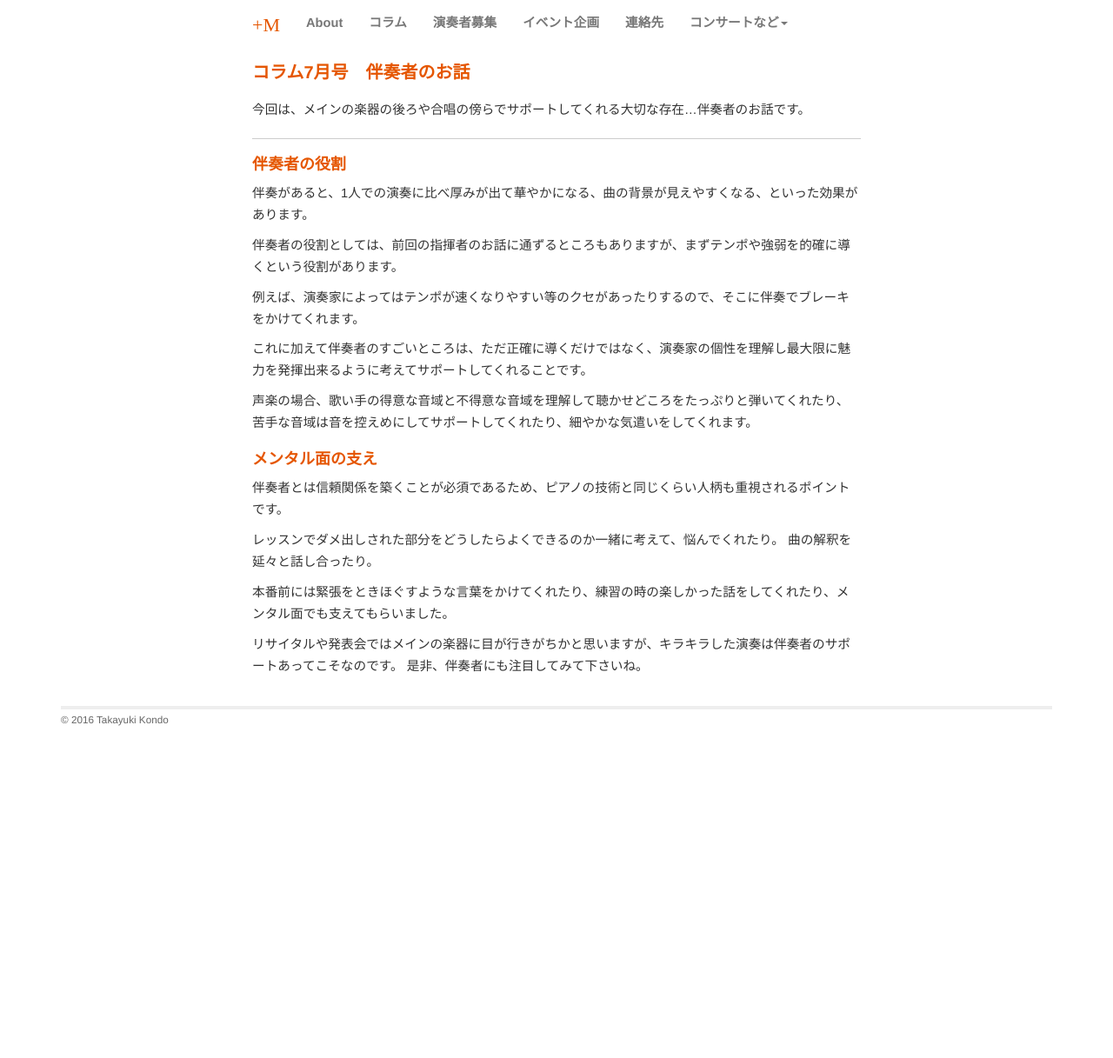
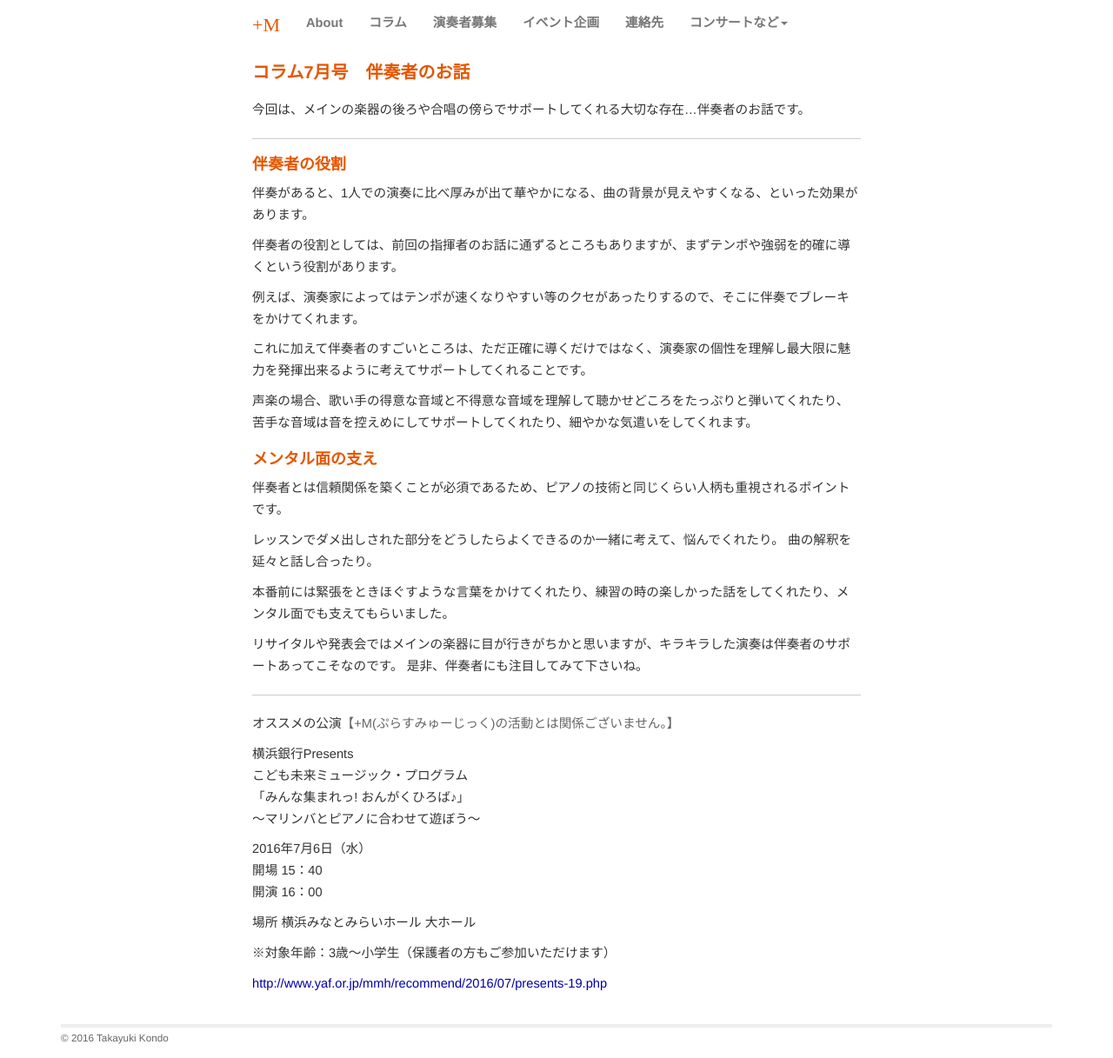
Before and after one commit to shinnkondo/plus-music-japan.github.io, a Jekyll site: the page built from _posts/2016-07-01-accompanist.md, in a window 1280 px wide. Shown: the whole page at 87% size. Built offline with Jekyll 4.4.1, drawn with Linux system fonts in a browser that asks for light colours; nearby versions of some CDN libraries; some web fonts are replaced; before the commit the page ends 900 px from its top, so only the background shows below that.

```diff
--- a/_posts/2016-07-01-accompanist.md
+++ b/_posts/2016-07-01-accompanist.md
@@ -35,3 +35,23 @@
 
 リサイタルや発表会ではメインの楽器に目が行きがちかと思いますが、キラキラした演奏は伴奏者のサポートあってこそなのです。
 是非、伴奏者にも注目してみて下さいね。
+
+
+---
+
+オススメの公演<span class="inhibit">【+M(ぷらすみゅーじっく)の活動とは関係ございません。】</span>
+
+横浜銀行Presents
+こども未来ミュージック・プログラム
+「みんな集まれっ! おんがくひろば♪」
+～マリンバとピアノに合わせて遊ぼう～
+
+2016年7月6日（水）
+開場 15：40
+開演 16：00
+
+場所 横浜みなとみらいホール 大ホール
+
+※対象年齢：3歳～小学生（保護者の方もご参加いただけます）
+
+[http://www.yaf.or.jp/mmh/recommend/2016/07/presents-19.php](http://www.yaf.or.jp/mmh/recommend/2016/07/presents-19.php)
--- a/index.html
+++ b/index.html
@@ -97,10 +97,6 @@
 			<div class="main-column col-sm-6 col-md-7 col-lg-8">
 				<div class="paper-box">
 					<h2>お知らせ</h2>
-					<h3>6月の親子リトミックは自遊人処、交流センターともにお休みさせていただきます。</h3>
-					<p>毎月楽しみにしてくださっている皆様には申し訳ございません。</p>
-					<p>次回の親子リトミックは<a href="{{BASE_PATH}}/rythmique.html#coming-up">7月31日（日）</a>です。</p>
-					<p>ご家族でのご参加をお待ちしております‼また、初めての方でも楽しみやすい内容になっています♪</p>
 					<h3>メールマガジン配信中！</h3>
 					<p>
 						+Mの月のイベントが一度にわかる、便利なメールマガジンを配信中です。
```
